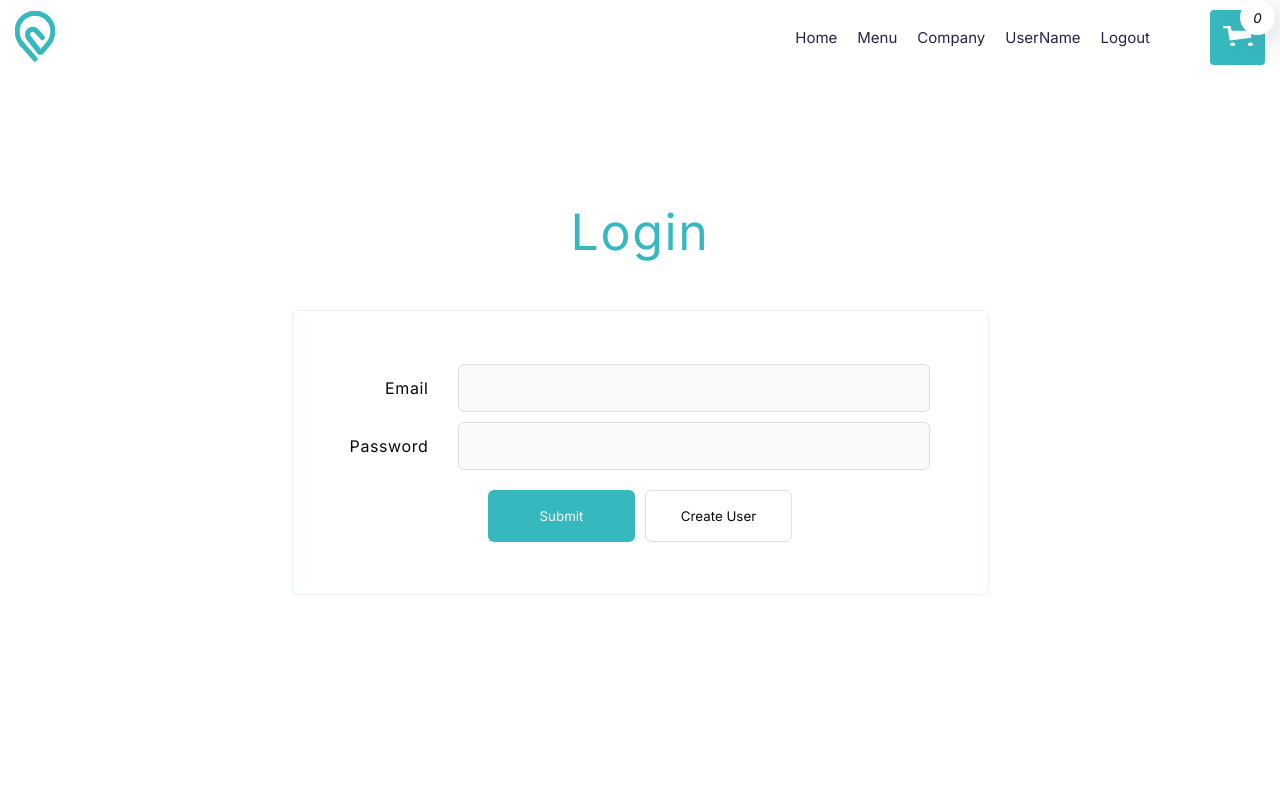
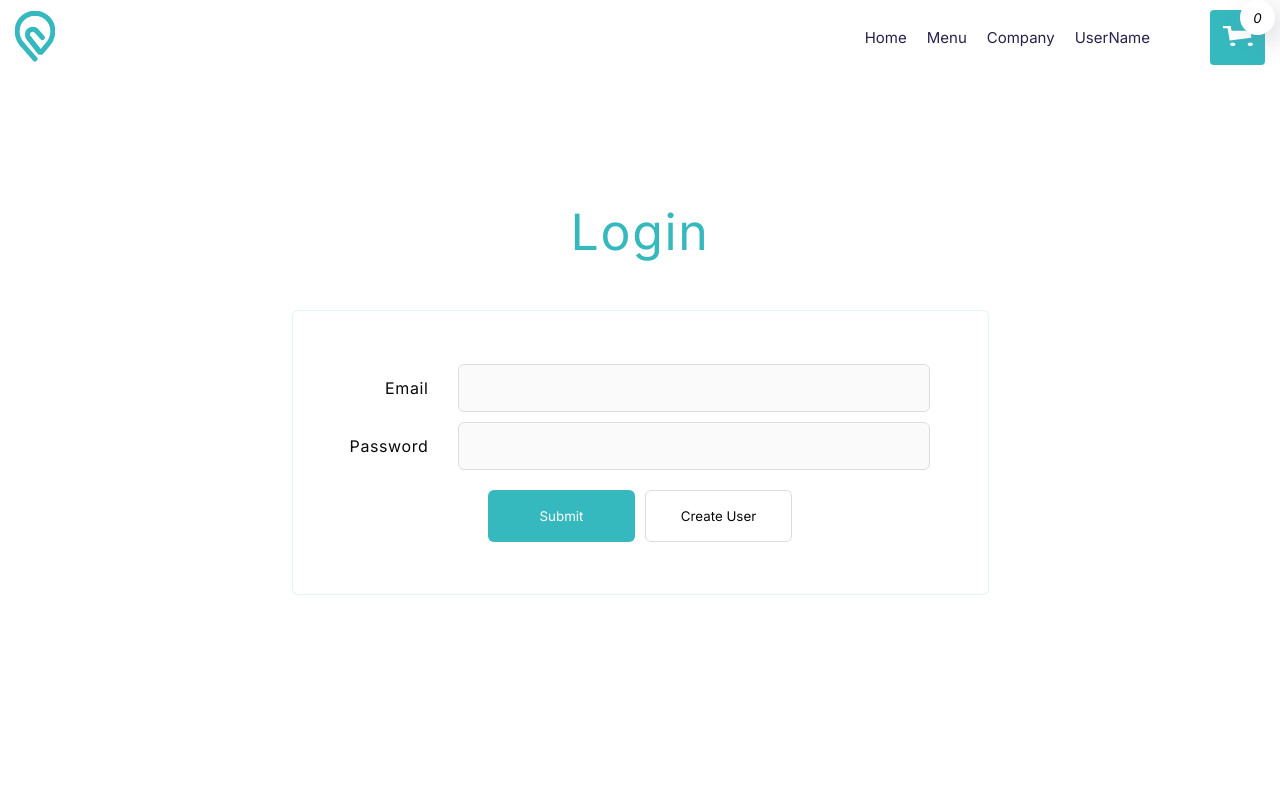
Before and after one commit to oCMEXo/Delivery_Food, a React (Vite) app: page /login in a window 1280 px wide. Shown: the top 800 px of the page. Built offline with nearby package versions, Linux system fonts and the light colour scheme; no server answers.

Commit message:
Done hm6

```diff
--- a/src/Components/Layout/Header.jsx
+++ b/src/Components/Layout/Header.jsx
@@ -7,12 +7,12 @@ import Basket from "../../assets/resp.svg";
 import {removeUser} from "../redux/slices/usersSlice.js";
 import {useDispatch} from "react-redux";
 import Menu from "../../Page/Menu.jsx";
+import {useAuth} from "../hooks/use-auth.js";
 
 export default function Header({getTotalQuantity}){
     const dispatch = useDispatch();
     const push = useNavigate();
-    const [quantityMap, setQuantityMap] = useState({});
-
+    const {isAuth} = useAuth();
     return (
                 <header>
                     <div className="contentHeader-Menu">
@@ -25,9 +25,9 @@ export default function Header({getTotalQuantity}){
                                 <button onClick={() => push("/menu")}>Menu</button>
                                 <button onClick={() => push("/")}>Company</button>
                                 <button onClick={() => push("/")}>UserName</button>
-                                <button onClick={() => dispatch(removeUser())}>
+                                {isAuth ? <button onClick={() => dispatch(removeUser())}>
                                     Logout
-                                </button>
+                                </button> : ''}
                             </div>
                             <button className="yourShopping">
                                 <img src={Basket} alt="basket" />
```
